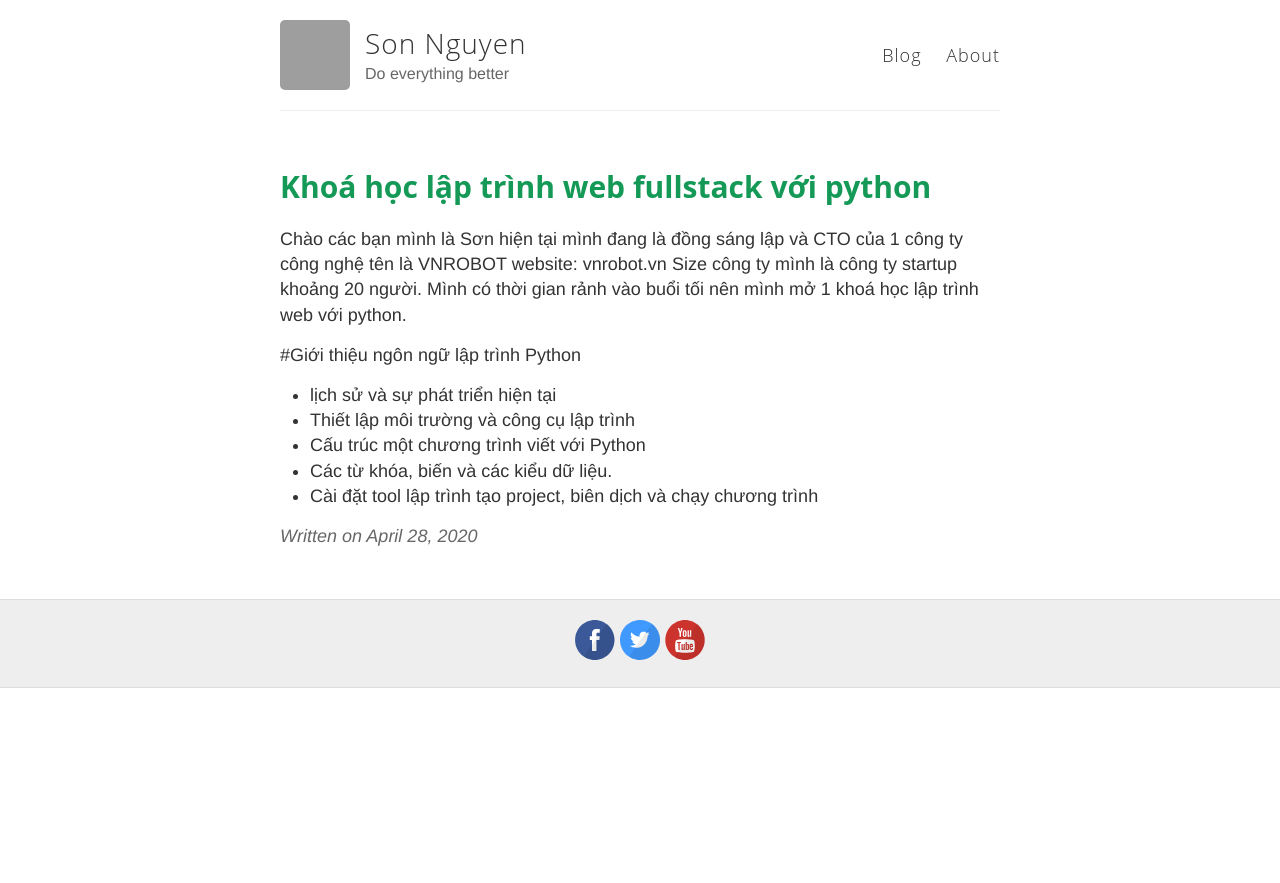
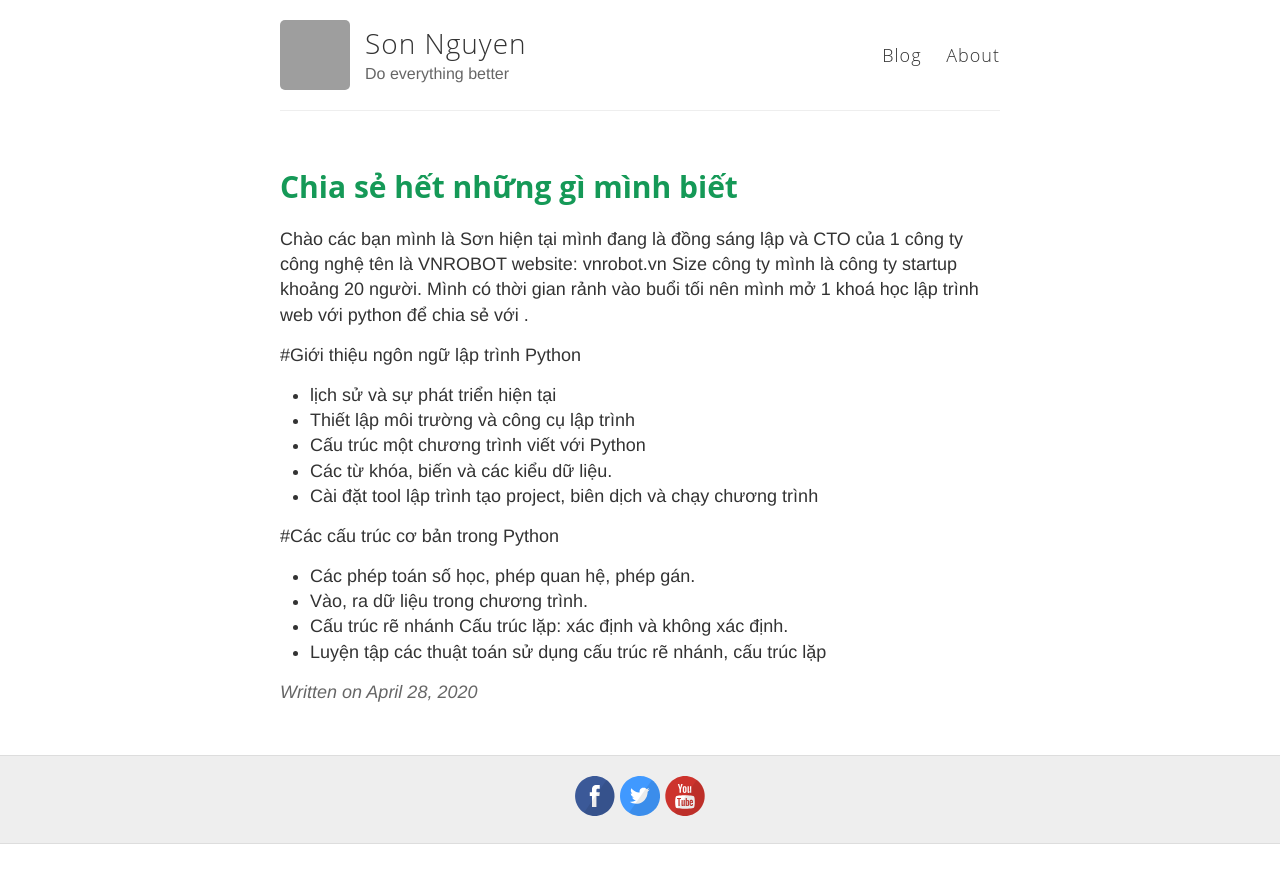
Before and after one commit to sonnhfit/sonnhfit.github.io, a Jekyll site: the page built from _posts/2020-4-28-day-het-khong-con-cai-gi.md, in a window 1280 px wide. Shown: the top 883 px of the page. Built offline with Jekyll 4.4.1, drawn with Linux system fonts in a browser that asks for light colours; grey boxes are pictures that could not be loaded.

Commit message:
Update 2020-4-28-day-het-khong-con-cai-gi.md

```diff
--- a/_posts/2020-4-28-day-het-khong-con-cai-gi.md
+++ b/_posts/2020-4-28-day-het-khong-con-cai-gi.md
@@ -1,11 +1,11 @@
 ---
 layout: post
-title: Khoá học lập trình web fullstack với python
+title:  Chia sẻ hết những gì mình biết
 ---
 
 Chào các bạn mình là Sơn hiện tại mình đang là đồng sáng lập và CTO của 1 công ty công nghệ tên là VNROBOT website: vnrobot.vn
 Size công ty mình là công ty startup khoảng 20 người.
-Mình có thời gian rảnh vào buổi tối nên mình mở 1 khoá học lập trình web với python.
+Mình có thời gian rảnh vào buổi tối nên mình mở 1 khoá học lập trình web với python để chia sẻ với .
 
 
 #Giới thiệu ngôn ngữ lập trình Python
@@ -15,3 +15,10 @@ Mình có thời gian rảnh vào buổi tối nên mình mở 1 khoá học l
 - Cấu trúc một chương trình viết với Python
 - Các từ khóa, biến và các kiểu dữ liệu.
 - Cài đặt tool lập trình tạo project, biên dịch và chạy chương trình
+
+#Các cấu trúc cơ bản trong Python
+
+- Các phép toán số học, phép quan hệ, phép gán.
+- Vào, ra dữ liệu trong chương trình.
+- Cấu trúc rẽ nhánh Cấu trúc lặp: xác định và không xác định.
+- Luyện tập các thuật toán sử dụng cấu trúc rẽ nhánh, cấu trúc lặp
```
